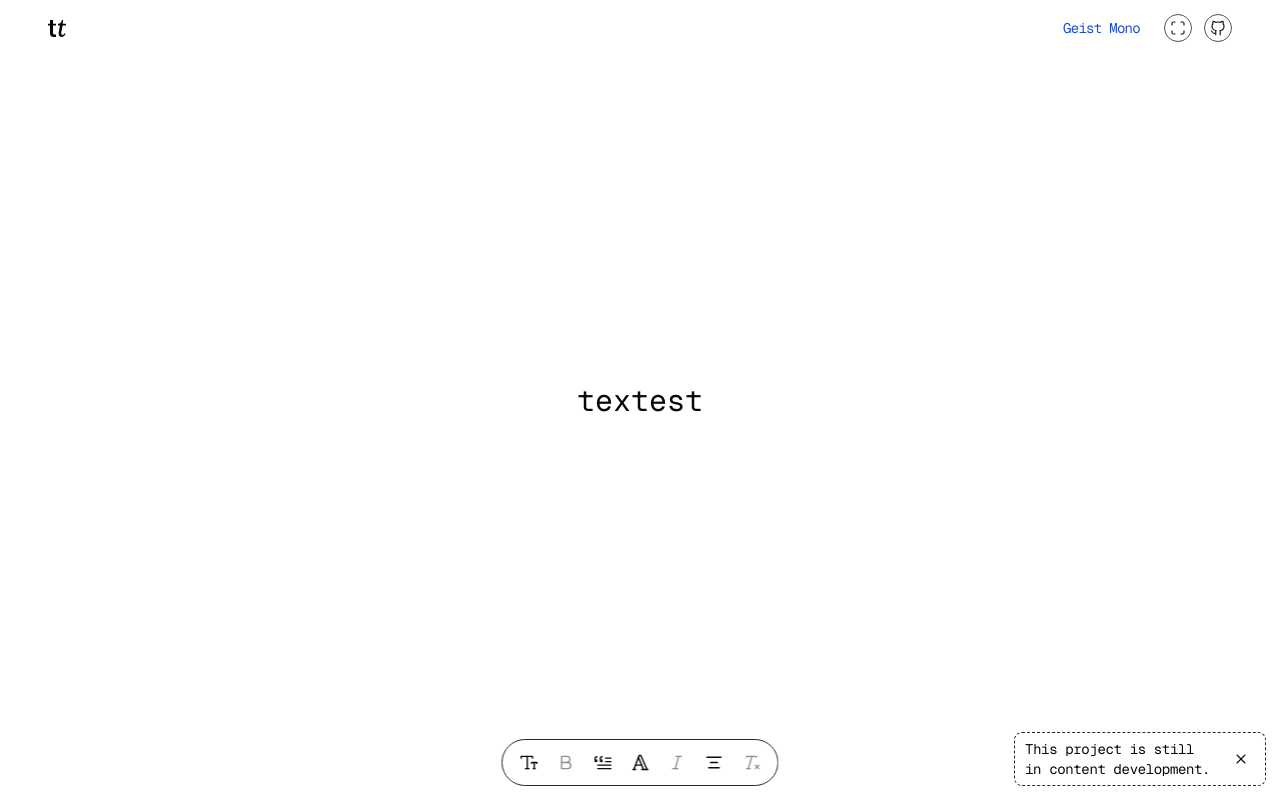
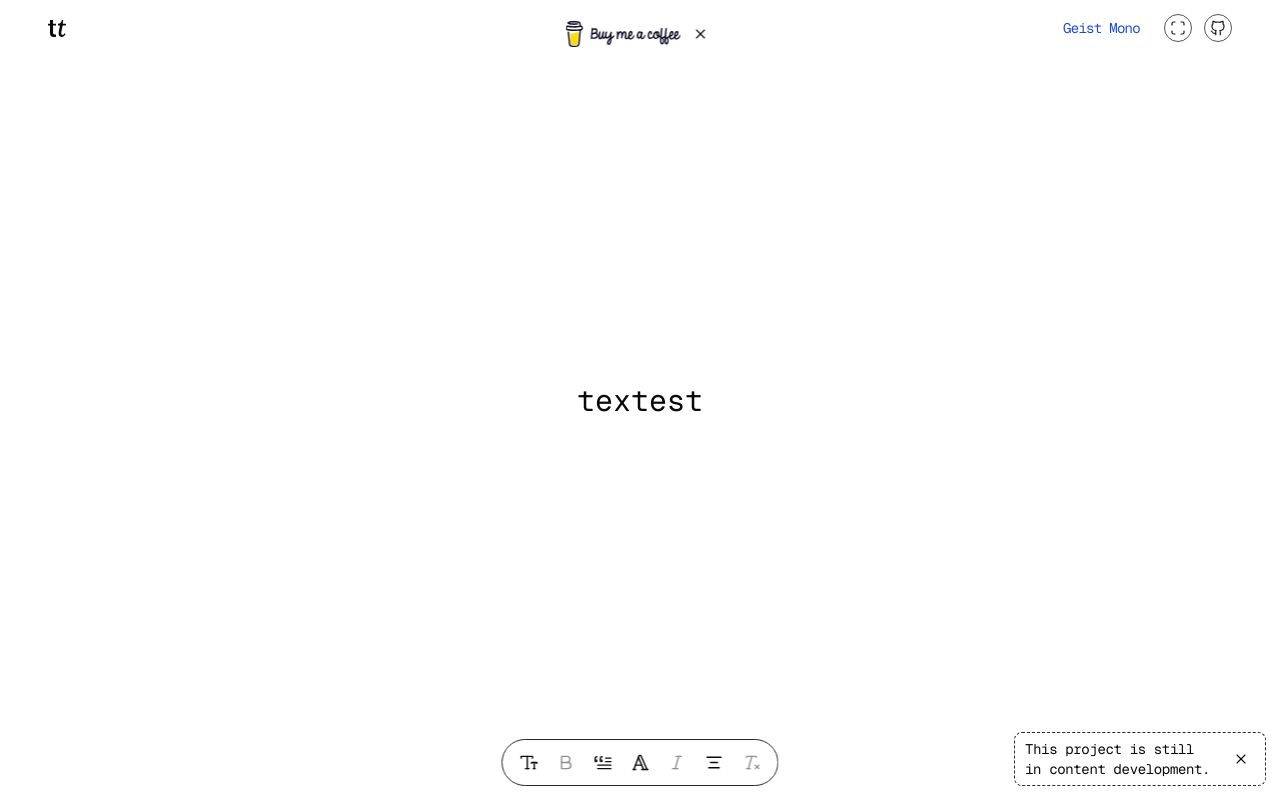
Before and after one commit to esflowers/textest, a Vue app: page / in a window 1280 px wide. Built offline with nearby package versions, Linux system fonts and the light colour scheme.

Commit message:
add bmc button

```diff
--- a/src/App.vue
+++ b/src/App.vue
@@ -5,6 +5,7 @@ import { appName } from './utils';
 import TheHeader from './layouts/TheHeader.vue';
 import TheMenu from './layouts/TheMenu.vue';
 import Toast from './components/Toast.vue';
+import Bmc from './components/ui/ButtonBuyMeACoffee.vue';
 
 const font = ref('Geist Mono');
 const fontSize = ref(30);
@@ -50,6 +51,7 @@ watch(font, (newFont) => {
       {{ appName }}
     </h1>
   </main>
+  <Bmc />
   <TheMenu v-model:font="font" />
   <Toast>
     <p>This project is still in content development.</p>
```
